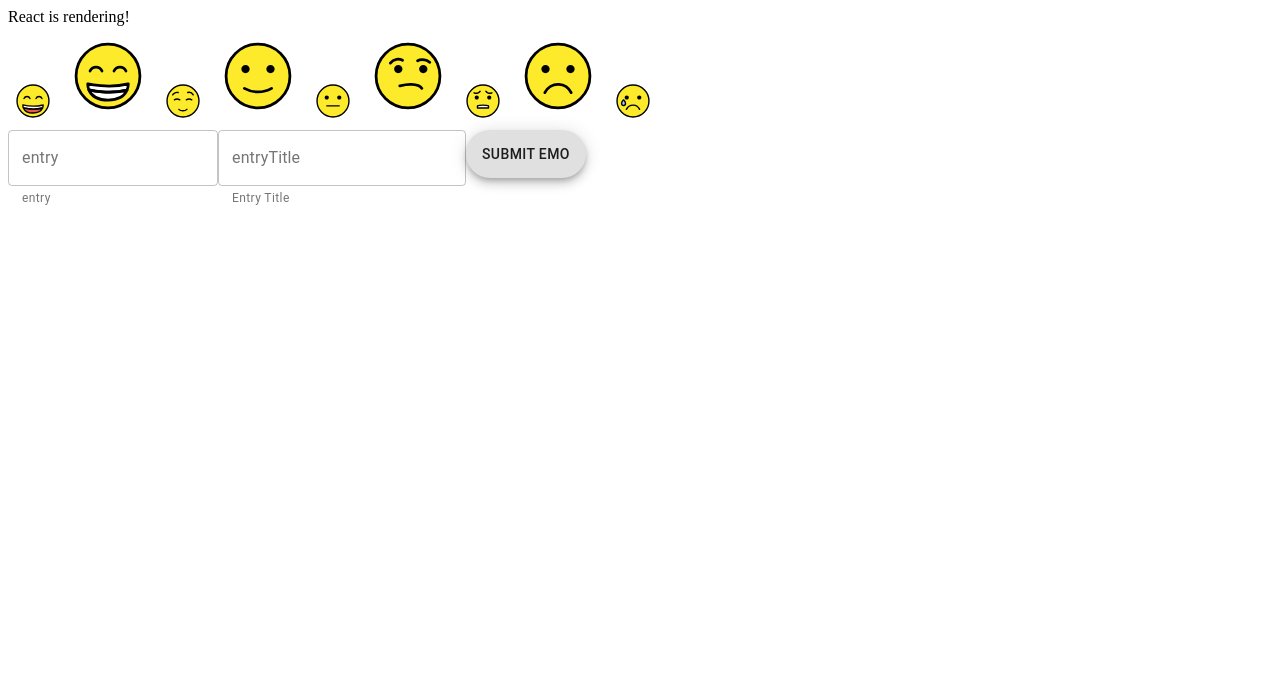
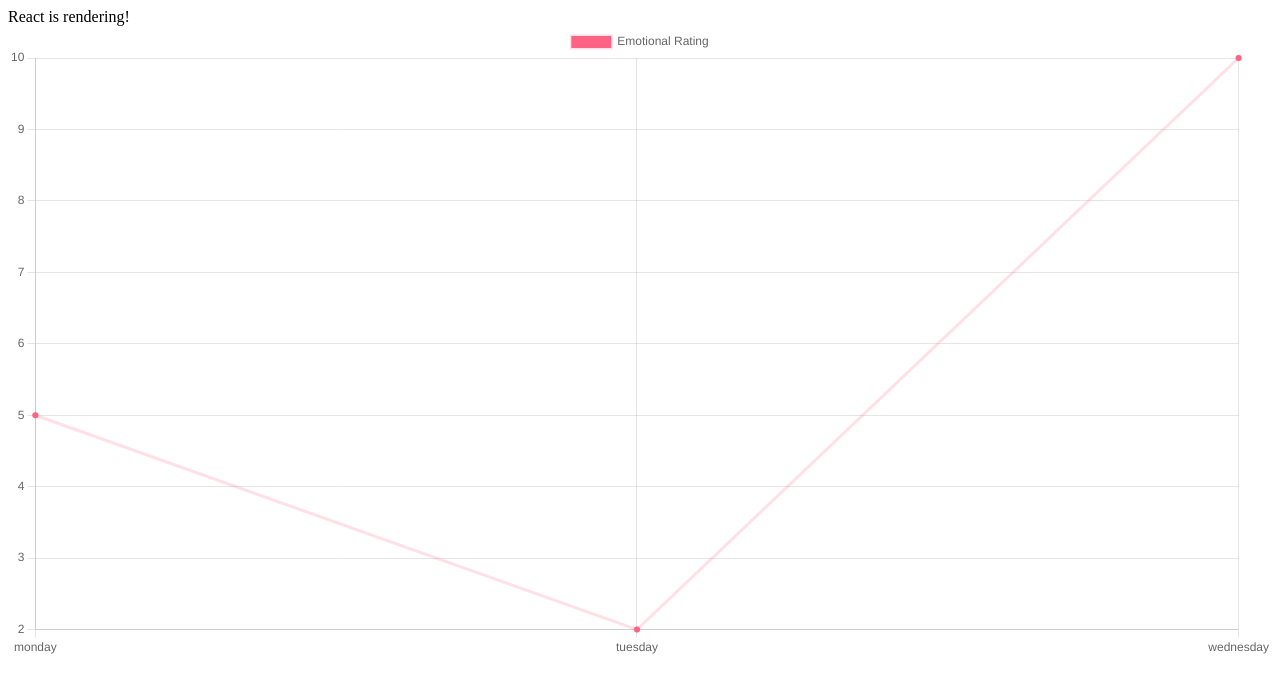
Before and after one commit to kennyctran/emo-check, a React app: page / in a window 1280 px wide. Shown: the top 692 px of the page. Built offline with nearby package versions, Linux system fonts and the light colour scheme; the HTML template or start-up script is replaced by a standard one.

Commit message:
Added chart with default data to application

```diff
--- a/package.json
+++ b/package.json
@@ -17,12 +17,14 @@
     "@material-ui/icons": "^4.11.2",
     "axios": "^0.21.1",
     "bluebird": "^3.7.2",
+    "chart.js": "^3.2.1",
     "express": "^4.17.1",
     "fontsource-roboto": "^4.0.0",
     "moment": "^2.29.1",
     "mongoose": "^5.12.9",
     "morgan": "^1.10.0",
     "react": "^17.0.2",
+    "react-chartjs-2": "^3.0.3",
     "react-dom": "^17.0.2",
     "react-router": "^5.2.0"
   },
--- a/src/App.js
+++ b/src/App.js
@@ -1,11 +1,13 @@
 import * as React from "react";
 import EmoApp from "./components/EmoApp";
+import History from "./components/History";
 
 export default function App() {
   return (
     <>
       <div>React is rendering!</div>
-      <EmoApp />
+      {/* <EmoApp /> */}
+      <History />
     </>
   );
 }
--- a/src/components/EmoApp.js
+++ b/src/components/EmoApp.js
@@ -39,7 +39,7 @@ export default function EmoApp() {
     //   entryTitle: "static entry title",
     //   emotionalRating: emotion,
     // });
-    alert('Request sent')
+    alert("Request sent");
     // Step 1: Change screen to loading
     // Step 2: Send post request
     // Step 3: empty state
--- /dev/null
+++ b/src/components/History.js
@@ -0,0 +1,34 @@
+import React from "react";
+import { defaults, Line } from "react-chartjs-2";
+
+const defaultData = {
+  labels: ["monday", "tuesday", "wednesday"],
+  datasets: [
+    {
+      label: "Emotional Rating",
+      data: [5, 2, 10],
+      fill: false,
+      backgroundColor: "rgb(255, 99, 132)",
+      borderColor: "rgba(255, 99, 132, 0.2)",
+    },
+  ],
+};
+const options = {
+  scales: {
+    yAxes: [
+      {
+        ticks: {
+          beginAtZero: true,
+        },
+      },
+    ],
+  },
+};
+
+export default function History() {
+  return (
+    <div>
+      <Line data={defaultData} options={options} />
+    </div>
+  );
+}
```
Also changed, not shown: 1 other file (tests, documents, lock files or other folders).
